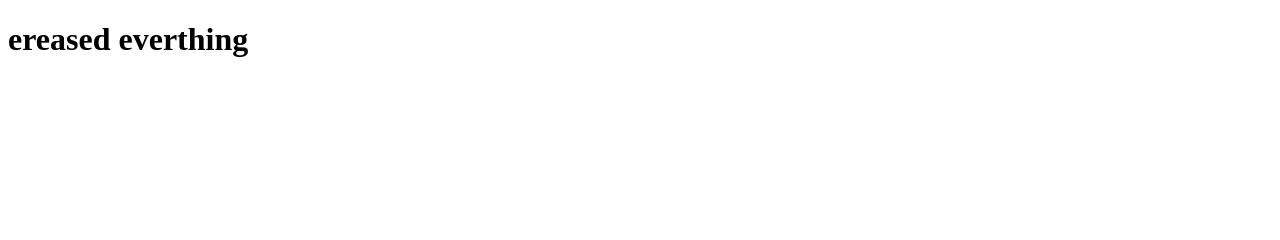
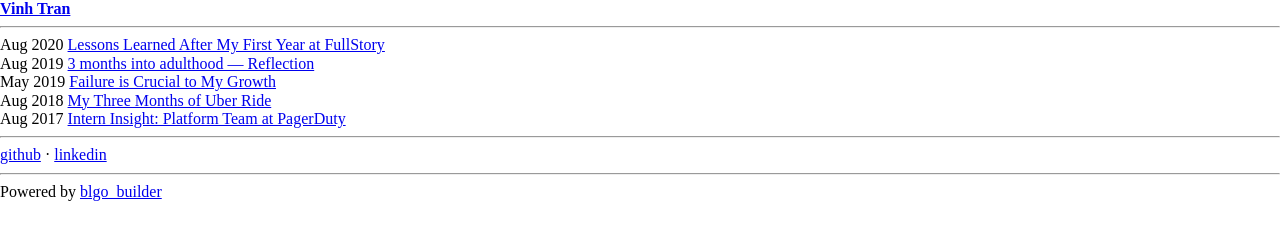
Before and after one commit to vinh-for-codepath/vinh-for-codepath.github.io, a plain HTML site: page index.html in a window 1280 px wide. Drawn offline with nearby package versions, Linux system fonts and the light colour scheme.

Commit message:
flksajdlfkjdslkf

```diff
--- a/index.html
+++ b/index.html
@@ -1,9 +1,111 @@
 <!DOCTYPE html>
 <html lang="en-us">
+
 <head>
-  <title>Vinh Tran's Personal Website for GSU</title>
+  <meta charset="utf-8">
+  <meta name="generator" content="Blogo" />
+  <meta name="viewport" content="width=device-width, initial-scale=1">
+  <link rel="stylesheet" inline href="/assets/normalize.css">
+  <link rel="stylesheet" inline href="/assets/main.css">
+  <link rel="alternate" href="/index.xml" type="application/rss+xml" title="Sina Siadat">
+  <title>Vinh Tran</title>
 </head>
+
 <body>
-  <h1>ereased everthing</h1>
+
+  <div id="everything">
+    <header role="banner">
+      <b><a href="/">Vinh Tran</a></b>
+    </header>
+
+    <hr>
+
+    <main role="main" class="list">
+      <article itemscope itemtype="http://schema.org/Blog">
+
+        <span class="entry-meta col">
+          <time itemprop="datePublished" datetime="August 11, 2020">
+            Aug 2020
+          </time>
+        </span>
+
+
+        <a href="https://bionic.fullstory.com/lessons-learned-after-my-first-year-at-fullstory/">Lessons Learned After
+          My First Year at FullStory</a>
+
+      </article>
+      <article itemscope itemtype="http://schema.org/Blog">
+
+        <span class="entry-meta col">
+          <time itemprop="datePublished" datetime="August 31, 2019">
+            Aug 2019
+          </time>
+        </span>
+
+
+        <a href="https://medium.com/@daivinhtran/3-months-into-adulthood-reflection-1b346ccc0ff7">3 months into
+          adulthood — Reflection</a>
+
+      </article>
+
+      <article itemscope itemtype="http://schema.org/Blog">
+
+        <span class="entry-meta col">
+          <time itemprop="datePublished" datetime="May 4, 2019">
+            May 2019
+          </time>
+        </span>
+
+
+        <a href="https://medium.com/@daivinhtran/failure-is-critical-in-my-growth-3226b868a70">Failure is Crucial to My
+          Growth
+        </a>
+
+      </article>
+
+      <article itemscope itemtype="http://schema.org/Blog">
+
+        <span class="entry-meta col">
+          <time itemprop="datePublished" datetime="August 10, 2018">
+            Aug 2018
+          </time>
+        </span>
+
+
+        <a href="https://blog.usejournal.com/my-three-months-of-uber-ride-b70c574f60c4">My Three Months of Uber Ride</a>
+
+      </article>
+
+      <article itemscope itemtype="http://schema.org/Blog">
+
+        <span class="entry-meta col">
+          <time itemprop="datePublished" datetime="August 03, 2017">
+            Aug 2017
+          </time>
+        </span>
+
+
+        <a href="https://www.pagerduty.com/blog/intern-insight-platform-team/">Intern Insight: Platform Team at
+          PagerDuty</a>
+
+      </article>
+
+    </main>
+
+    <hr>
+    <footer role="contentinfo">
+      <a href="https://github.com/daivinhtran/" target="_blank">github</a>
+      &middot; <a href="https://www.linkedin.com/in/vinhtran40/" target="_blank">linkedin</a>
+
+    </footer>
+
+    <hr>
+    <div>
+      Powered by <a target="_blank" href="https://github.com/daivinhtran/blgo-builder">blgo_builder</a>
+    </div>
+  </div>
+
 </body>
+
+
 </html>
```
